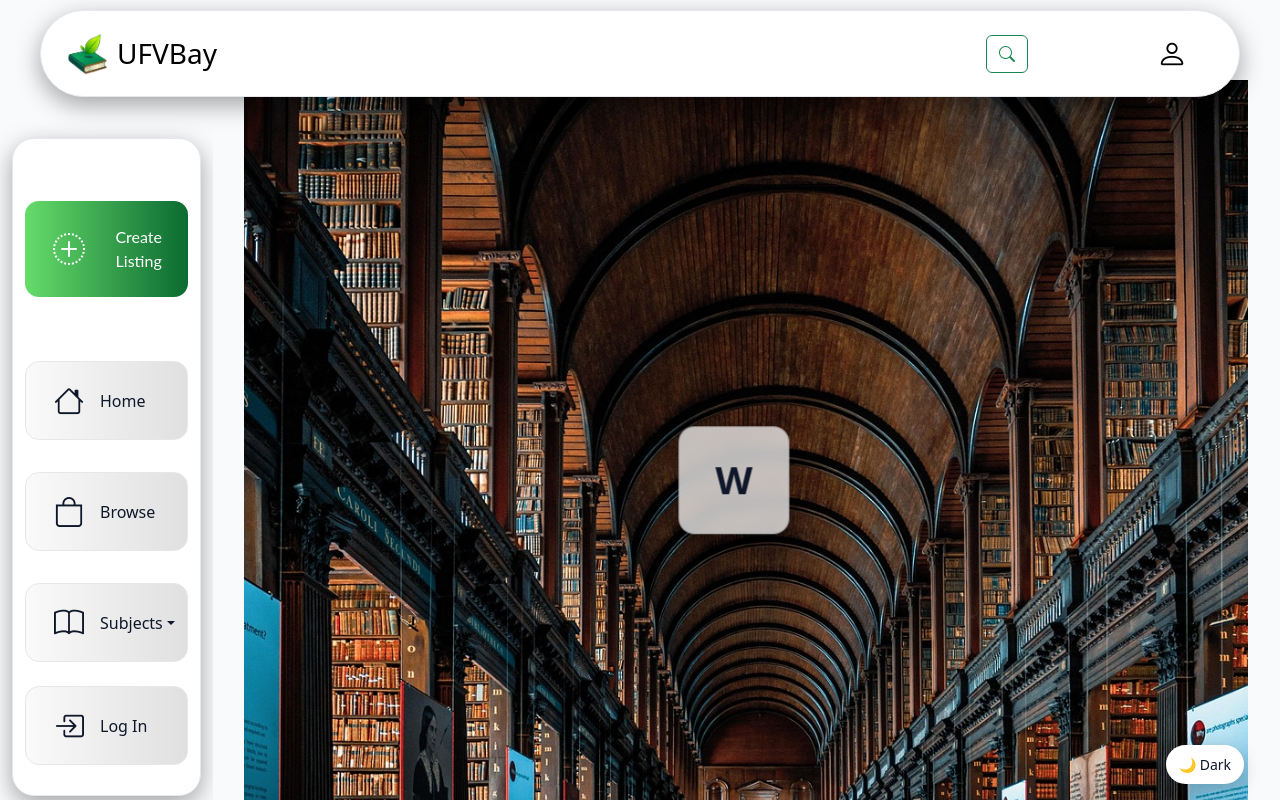
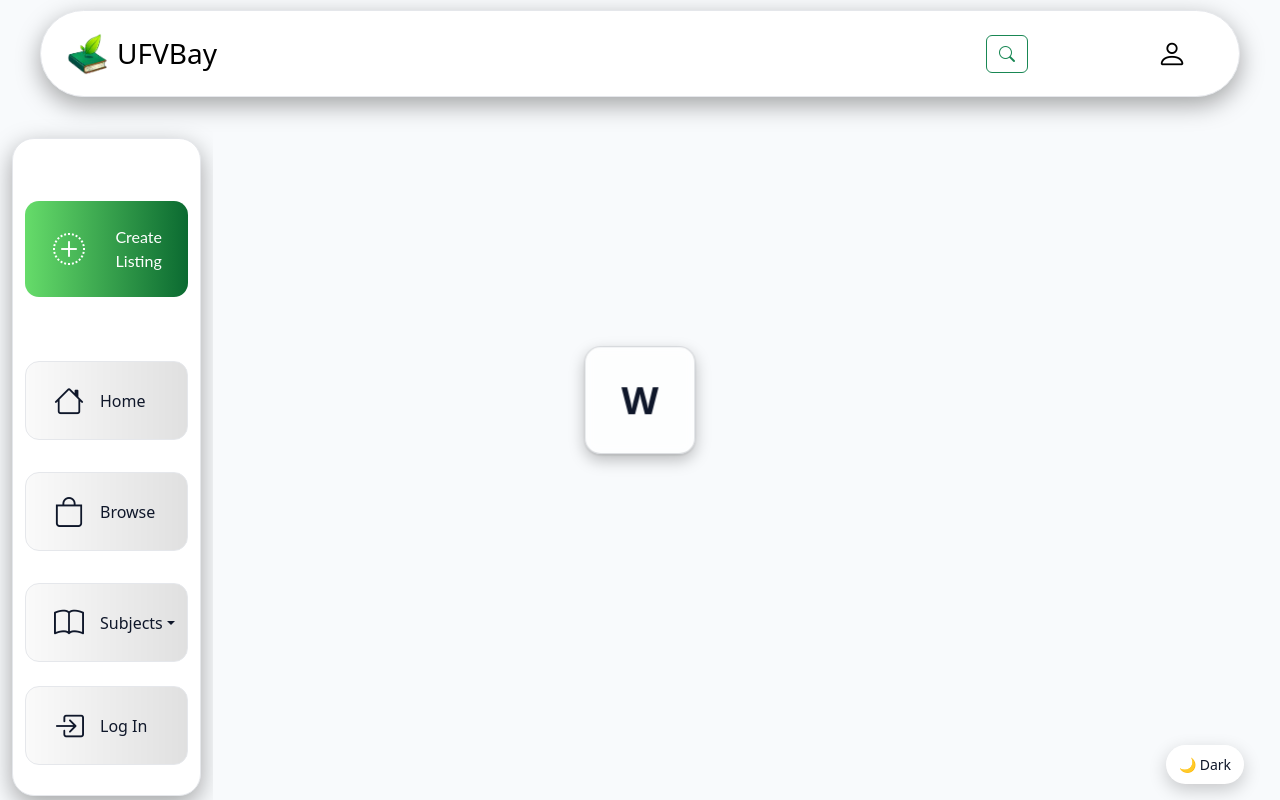
Before and after one commit to Gurv-Chahal/ufvbay, a React (Vite) app in the folder client/: page /home in a window 1280 px wide. Built offline with nearby package versions, Linux system fonts and the light colour scheme; a small style sheet from the web is missing.

Commit message:
testing changes

```diff
--- a/client/src/styles/Home.css
+++ b/client/src/styles/Home.css
@@ -20,9 +20,6 @@
 
 /* second row: sidebar + main content */
 .home-body {
-    display: grid;
-    grid-template-columns: var(--sidebar-w) 1fr var(--edge-gap);
-    min-height: 0;                   /* allow children to shrink inside grid */
     padding-top: var(--nav-h);
     height: calc(100dvh - var(--nav-h));   /* keep the hero fully visible */
     box-sizing: border-box;
@@ -36,11 +33,6 @@
 
 /* the image area */
 .home-main {
-    grid-column: 2 / 3;
-    min-width: 0;
-    min-height: 0;
-    position: relative;
-    z-index: 0;
     padding-left: var(--main-gap);
     padding-bottom: var(--main-gap);
     box-sizing: border-box;
```
